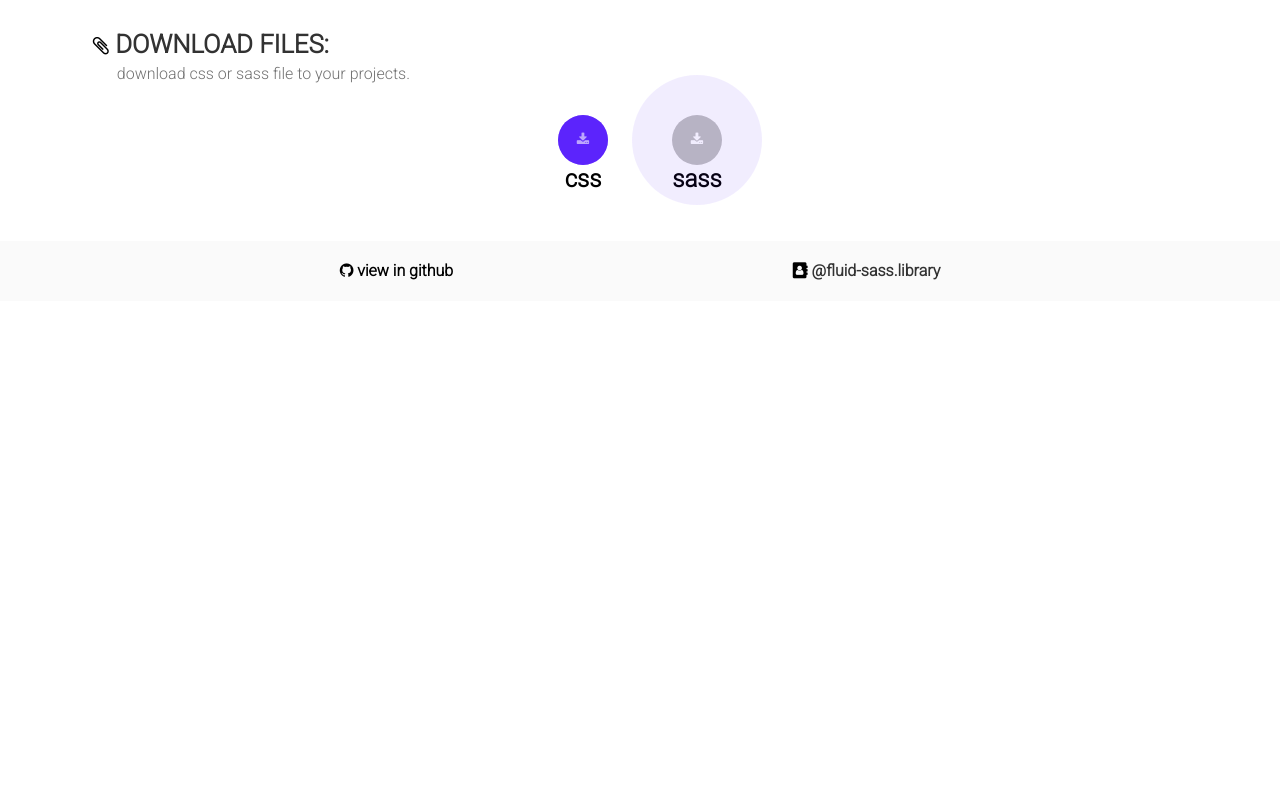
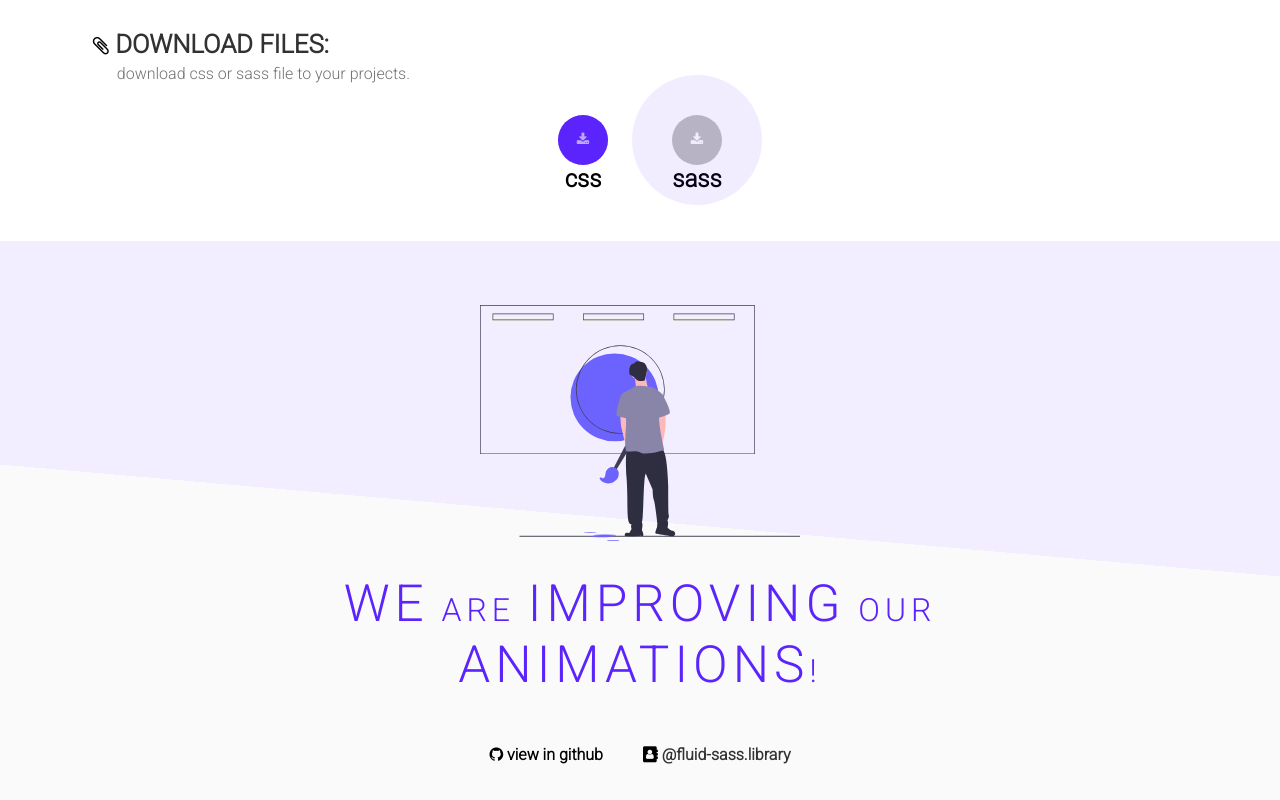
Before and after one commit to jhony-24/fluid-SASS, a website: page docs/index.html in a window 1280 px wide. Shown: the part 1434-2234 px from the top of the page. Before the commit the page ends 1735 px from the top, so only its background shows below. Drawn offline with nearby package versions, Linux system fonts and the light colour scheme.

Commit message:
give more style to the footer

```diff
--- a/docs/assets/sass/layouts/footer.scss
+++ b/docs/assets/sass/layouts/footer.scss
@@ -1,12 +1,51 @@
 .footer {
-    height: 60px;
-    background: $silver;
+  padding: 2em 0 1em;
+  background: linear-gradient(
+    185deg,
+    lighten($primary-color, 40) 50%,
+    darken($silver, 0) 50%
+  );
+  .sub-footer {
     display: flex;
-    justify-content: space-evenly;
+    flex-direction: column-reverse;
     align-items: center;
-    @include max-width($width-mobile1) {
-        .flag-text {
-            font-size: .9em;
-        }
+    .image-motive {
+      width: 320px;
+      -webkit-user-drag: none;
+      margin-top: 2em;
     }
+    .motive {
+      font-size: 2em;
+      text-align: center;
+      text-transform: uppercase;
+      color: $primary-color;
+      margin-top: 1em;
+      width: 50%;
+      font-weight: normal;
+      letter-spacing: 5px;
+      span[class^="l-"] {
+        color: $primary-color;
+        font-size: 1.6em;
+      }
+      @include max-width($width-mobile1) {
+        font-size: 1.5em;
+        width: 90%;
+      }
+    }
+  }
+  > * {
+    display: flex;
+    justify-content: center;
+    align-items: center;
+  }
+  .sup-footer {
+    .flag-text {
+      margin: 50px 20px 20px;
+    }
+  }
+  @include max-width($width-mobile1) {
+    .flag-text {
+      font-size: 0.9em;
+    }
+  }
 }
--- a/docs/index.html
+++ b/docs/index.html
@@ -124,11 +124,17 @@
         </div>
 
         <div class="footer">
-            <div class="links flag-text">
-                <a href="https://github.com/jhony-24/fluid-sass"><i class="fa fa-github"></i> <b>view in github</b></a>
+            <div class="sub-footer">
+                <h4 class="motive"><span class="l-1">We</span> are <span class="l-2">improving</span> our <span class="l-3">animations</span>!</h4>
+                <img src="assets/images/innovate.svg" class="image-motive"/>
             </div>
-            <div class="address flag-text">
-                <i class="fa fa-address-book"></i> <span><b>@fluid-sass.library</b></span>
+            <div class="sup-footer">
+                <div class="links flag-text">
+                    <a href="https://github.com/jhony-24/fluid-sass"><i class="fa fa-github"></i> <b>view in github</b></a>
+                </div>
+                <div class="address flag-text">
+                    <i class="fa fa-address-book"></i> <span><b>@fluid-sass.library</b></span>
+                </div>
             </div>
         </div>
     </div>
```
Also changed, not shown: docs/assets/css/main.css, docs/assets/images/innovate.svg (added).
